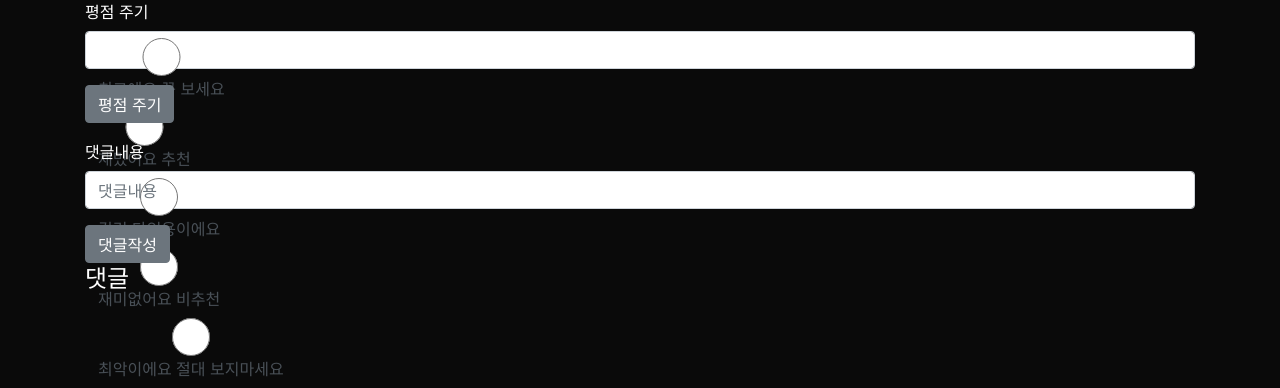
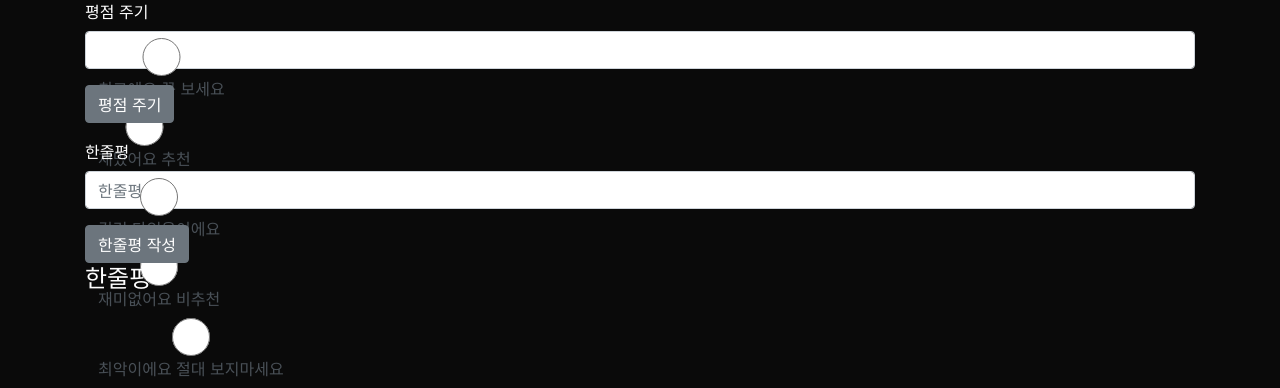
Before and after one commit to Anseik/coth_pjt, a Django app: page /movies/detail/1/ in a window 1280 px wide. Shown: the part 1159-1547 px from the top of the page. Run offline with Django 3.2, Linux system fonts and the light colour scheme; a user stored in the database is signed in; data comes from the database, SQL or seed files in the repository; both versions use the stored data as it was after the commit; some libraries are stand-ins or nearby versions; some web fonts are replaced.

Commit message:
movie detail comment name update

```diff
--- a/movies/models.py
+++ b/movies/models.py
@@ -47,6 +47,6 @@
 class MovieComment(models.Model):
     user = models.ForeignKey(settings.AUTH_USER_MODEL, on_delete=models.CASCADE)
     movie = models.ForeignKey(Movie, on_delete=models.CASCADE)
-    content = models.CharField(verbose_name="댓글내용", max_length=100)
+    content = models.CharField(verbose_name="한줄평", max_length=100)
     created_at = models.DateTimeField(auto_now_add=True)
     updated_at = models.DateTimeField(auto_now=True)
--- a/movies/templates/movies/detail.html
+++ b/movies/templates/movies/detail.html
@@ -83,7 +83,7 @@
         {% bootstrap_form movie_comment_form %}
         {% buttons %}
           <button type="submit" class="btn btn-secondary">
-            댓글작성
+            한줄평 작성
           </button>
         {% endbuttons %}
       </form>
@@ -93,7 +93,7 @@
   </div>
 
   <!-- 댓글 보여주기-->
-  <h4 class="mb-3 text-white ns">댓글</h4>
+  <h4 class="mb-3 text-white ns">한줄평</h4>
   <div class="mb-5 ns">
     {% for movie_comment in movie_comments %}
       <ul class="list-group pl-0">
--- a/movies/views.py
+++ b/movies/views.py
@@ -270,7 +270,7 @@
     for i in range(user_ranks):
         user_stars.append('*')
 
-    print(user_stars)
+    # print(user_stars)
 
     context = {
         'movie': movie,
```
Also changed, not shown: db.sqlite3.
